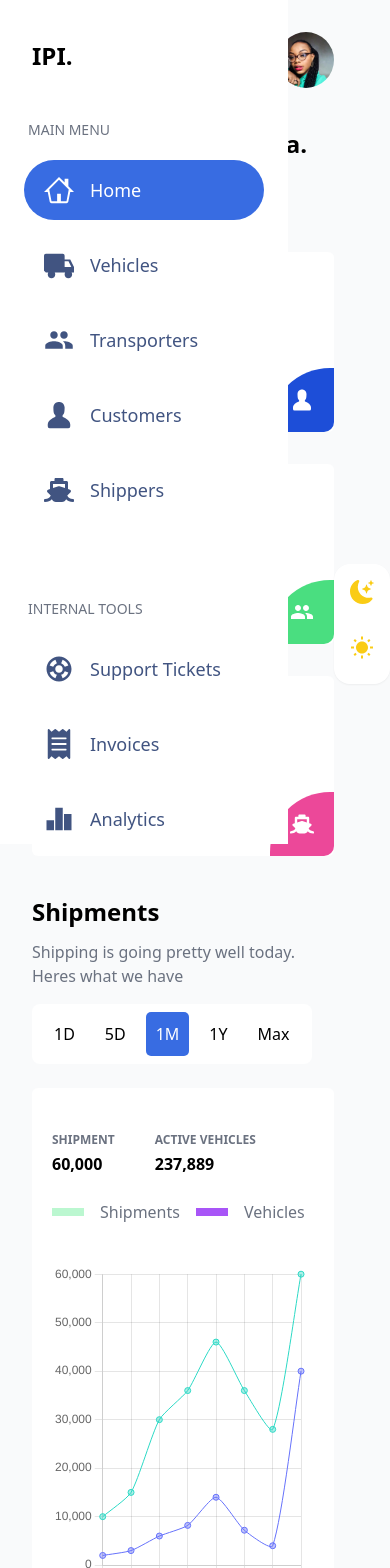
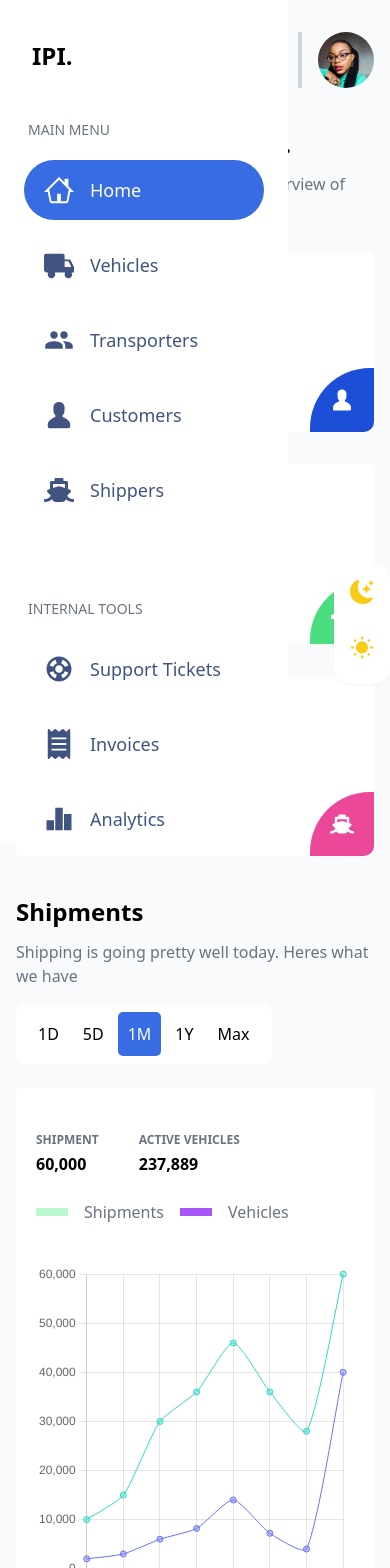
Before and after one commit to Dr-Oxy/Logistic_Dashboard, a Next.js app: page / in a window 390 px wide. Shown: the top 1568 px of the page. Built offline with nearby package versions, Linux system fonts and the light colour scheme.

Commit message:
fix responsive and colour issues

```diff
--- a/components/Found.jsx
+++ b/components/Found.jsx
@@ -45,7 +45,7 @@ const Tracking = () => {
         <div className="mapouter relative text-right h-full w-full">
           <div className="gmap_canvas overflow-hidden bg-none h-full w-full">
             <iframe
-              width="600"
+              width="100%"
               height="500"
               id="gmap_canvas"
               src={`https://maps.google.com/maps?q=${currentItem.current}&t=&z=13&ie=UTF8&iwloc=&output=embed`}
--- a/components/Layout.jsx
+++ b/components/Layout.jsx
@@ -2,6 +2,7 @@ import Head from 'next/head';
 
 import { useContext } from 'react';
 
+//import utility
 import { DataContext } from '../Utils/DataContext';
 
 import { useTheme } from 'next-themes';
@@ -18,7 +19,11 @@ export const Layout = ({ children }) => {
   const { setTheme } = useTheme();
 
   return (
-    <div className="layout__container relative">
+    <div
+      className={`${
+        isOpen ? 'overflow-hidden' : 'overflow-auto'
+      }  layout__container relative`}
+    >
       <Head>
         <title>Logistics Dashboard</title>
         <meta name="description" content="Generated by create next app" />
@@ -27,7 +32,7 @@ export const Layout = ({ children }) => {
 
       <Sidebar />
 
-      <main className="bg-gray-50 dark:bg-black text-gray-500 dark:text-white pl-8 pr-14 md:pr-20 py-8 min-h-screen xl:ml-72 relative">
+      <main className="bg-gray-50 dark:bg-black text-gray-500 dark:text-white px-4 md:px-8 py-8 min-h-screen xl:ml-72 relative">
         <TopNav />
         {children}
       </main>
--- a/components/Modal.jsx
+++ b/components/Modal.jsx
@@ -13,8 +13,8 @@ const Modal = () => {
   const { handleClose, currentItem, isFound } = useContext(DataContext);
 
   return (
-    <div className="bg-overlay-black dark:bg-overlay-dark h-full w-full overflow-auto fixed top-1/2 left-1/2 -translate-x-1/2 -translate-y-1/2  z-30 lg:flex justify-center items-center">
-      <div className=" bg-white dark:bg-night-blue h-auto mx-auto lg:mx-0 my-10 lg:my-0  w-4/5 lg:w-2/3 py-8 rounded-md px-6 lg:px-8  relative">
+    <div className="bg-overlay-black dark:bg-overlay-dark h-full w-full px-4 lg:px-6 xl:px-0 overflow-auto fixed top-1/2 left-1/2 -translate-x-1/2 -translate-y-1/2  z-30 lg:flex justify-center items-center">
+      <div className=" bg-white dark:bg-night-blue h-auto mx-auto lg:mx-0 my-10 lg:my-0  w-full xl:w-2/3 py-8 rounded-md px-6 lg:px-8  relative">
         {/* modal header */}
         <div className="text-center mb-6 text-black dark:text-white">
           <FaRegWindowClose
@@ -32,7 +32,7 @@ const Modal = () => {
         </div>
 
         {/* modal body */}
-        {isFound ? <Found /> : <Tracking />}
+        <>{isFound ? <Found /> : <Tracking />}</>
 
         {/* modal foooter */}
         <div className="mt-8 overflow-x-auto whitespace-nowrap text-black dark:text-white">
--- a/components/TableRow.jsx
+++ b/components/TableRow.jsx
@@ -51,7 +51,7 @@ const TableRow = ({ item }) => {
               alt={item.driver}
               layout="fill"
               objectFit="cover"
-              priority
+              priority="true"
             />
           </div>
           <div className="ml-3 capitalize">
--- a/pages/index.js
+++ b/pages/index.js
@@ -42,7 +42,7 @@ export default function Home() {
       <div className={home.card__grid}>
         <Card
           bg="bg-blue-700"
-          hover="hover:bg-blue-700 dark:hover:bg-blue-600"
+          hover="hover:bg-blue-700[0.9] dark:hover:bg-blue-700/[0.9]"
           icon={<GoPerson />}
         />
 
@@ -51,7 +51,7 @@ export default function Home() {
           heading="15.6m"
           joined="3467 onboard today"
           bg="bg-green-400"
-          hover="hover:bg-green-300 dark:hover:bg-green-300"
+          hover="hover:bg-green-400/[0.9] dark:hover:bg-green-400/[0.9]"
           icon={<MdPeople />}
         />
 
@@ -60,14 +60,14 @@ export default function Home() {
           heading="348.9k"
           joined="3467 shipped today"
           bg="bg-pink-500"
-          hover="hover:bg-pink-500 dark:hover:bg-pink-400"
+          hover="hover:bg-pink-500/[0.9] dark:hover:bg-pink-500/[0.9]"
           icon={<FaShip />}
         />
       </div>
 
       <div className="my-10 text-gray-500 dark:text-gray-200 relative">
         {/* tab heading */}
-        <div className=" md:flex justify-between items-center">
+        <div className=" lg:flex justify-between items-center">
           <div>
             <h5 className="text-black dark:text-white font-bold text-2xl mb-3">
               Shipments
@@ -75,7 +75,7 @@ export default function Home() {
             <p>Shipping is going pretty well today. Heres what we have</p>
           </div>
 
-          <div className=" mt-4 md:mt-0 w-fit bg-white dark:bg-night-blue py-2 px-3 text-black dark:text-white  flex items-center rounded-lg ">
+          <div className=" mt-4 lg:mt-0 w-fit bg-white dark:bg-night-blue py-2 px-3 text-black dark:text-white  flex items-center gap-1 rounded-lg ">
             <a className={home.tabs} href="#1d">
               1D
             </a>
--- a/styles/Home.module.css
+++ b/styles/Home.module.css
@@ -48,14 +48,14 @@
   }
 }
 
-.tabs:not(:first-child) {
-  margin-left: 10px;
-}
-
-.tabs:hover,
+.tabs:hover.tab__active,
 .tab__active {
   background-color: rgba(56, 108, 226, 1);
   color: white;
+}
+
+.tabs:hover {
+  background-color: rgba(56, 108, 226, 0.3);
 }
 
 .tab__content {
--- a/styles/globals.css
+++ b/styles/globals.css
@@ -37,10 +37,15 @@ html {
   transition: all 0.3s ease-in;
 }
 
-.sidebar__ul a:hover,
+.sidebar__ul a:hover.active,
 .sidebar__ul a.active {
   color: #fff;
   background-color: rgba(56, 108, 226);
+}
+
+.sidebar__ul a:hover {
+  background-color: rgba(56, 108, 226, 0.3);
+  color: white;
 }
 
 /* scrollbar */
```
